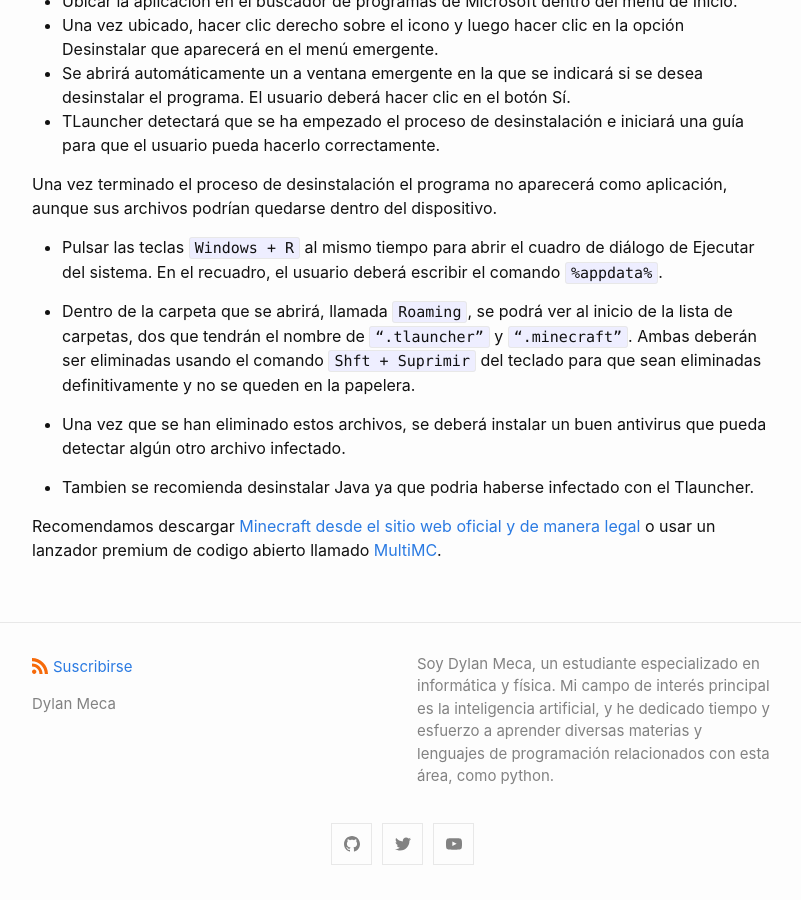
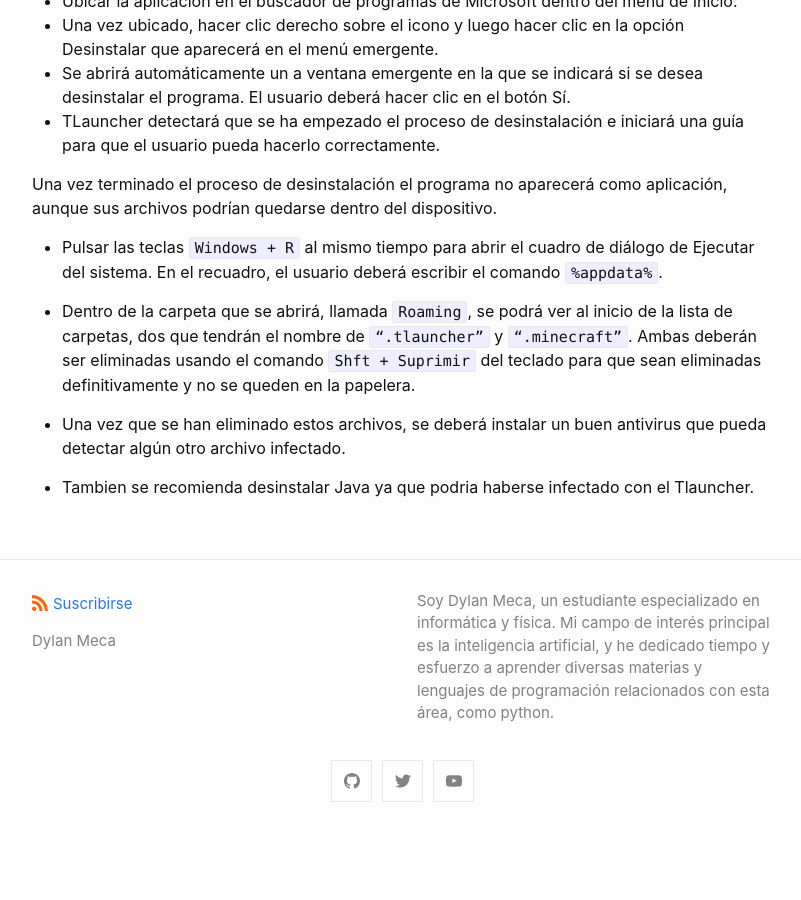
Before and after one commit to dylanmeca/dylanmeca.github.io, a Jekyll site: the page built from _posts/2023-02-06-Se-descubre-un-spyware-en-Tlauncher.md, in a window 1280 px wide and 900 px high, scrolled down 1994 px. Shown: the whole window, without its empty margins (238-1039 px from the left). Built offline with Jekyll 4.4.1, drawn with Linux system fonts in a browser that asks for light colours; a script that is not in the unit is left out; comment, search, counter and statistics services are not loaded; after the commit the page ends 2831 px from its top, so only the background shows below that.

Commit message:
Update 2023-02-06-Se-descubre-un-spyware-en-Tlauncher.md

```diff
--- a/_posts/2023-02-06-Se-descubre-un-spyware-en-Tlauncher.md
+++ b/_posts/2023-02-06-Se-descubre-un-spyware-en-Tlauncher.md
@@ -49,5 +49,3 @@
 - Una vez que se han eliminado estos archivos, se deberá instalar un buen antivirus que pueda detectar algún otro archivo infectado.
 
 - Tambien se recomienda desinstalar Java ya que podria haberse infectado con el Tlauncher.
-
-Recomendamos descargar [Minecraft desde el sitio web oficial y de manera legal](https://www.minecraft.net/es-es) o usar un lanzador premium de codigo abierto llamado [MultiMC](https://multimc.org/).
```
